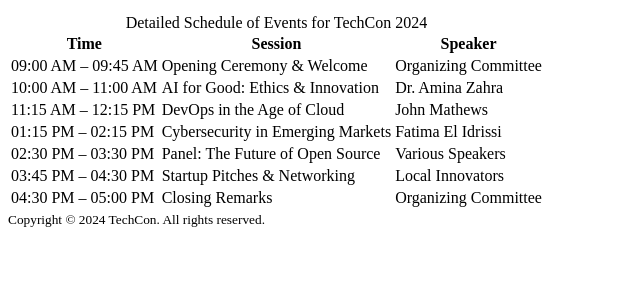
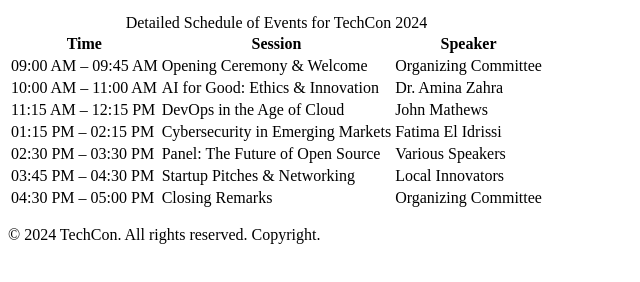
Before and after one commit to benchZak/TechCon_HTML, a plain HTML site: page techcon_website/schedule.html in a window 1280 px wide. Shown: the part 154-436 px from the top of the page, without its empty margins (0-640 px from the left). Drawn offline with Linux system fonts and the light colour scheme.

Commit message:
Update schedule.html

```diff
--- a/techcon_website/schedule.html
+++ b/techcon_website/schedule.html
@@ -68,11 +68,10 @@
     </table>
   </main>
 
-  <footer>
-  <small>
-    Copyright &copy; 2024 TechCon. All rights reserved.
-  </small>
-</footer>
+   <footer>
+    <p>&copy; 2024 TechCon. All rights reserved. Copyright.</p>
+  </footer>
+
 
 </body>
 </html>
```
